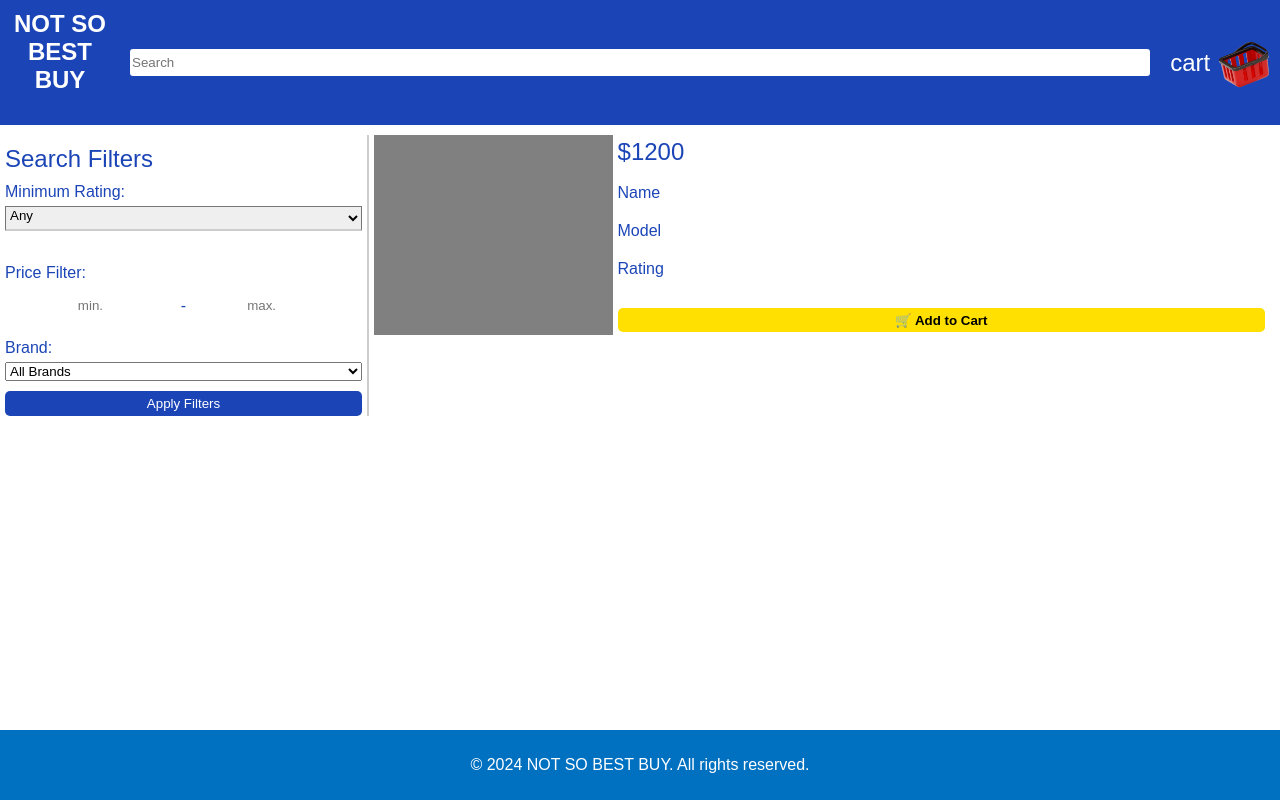
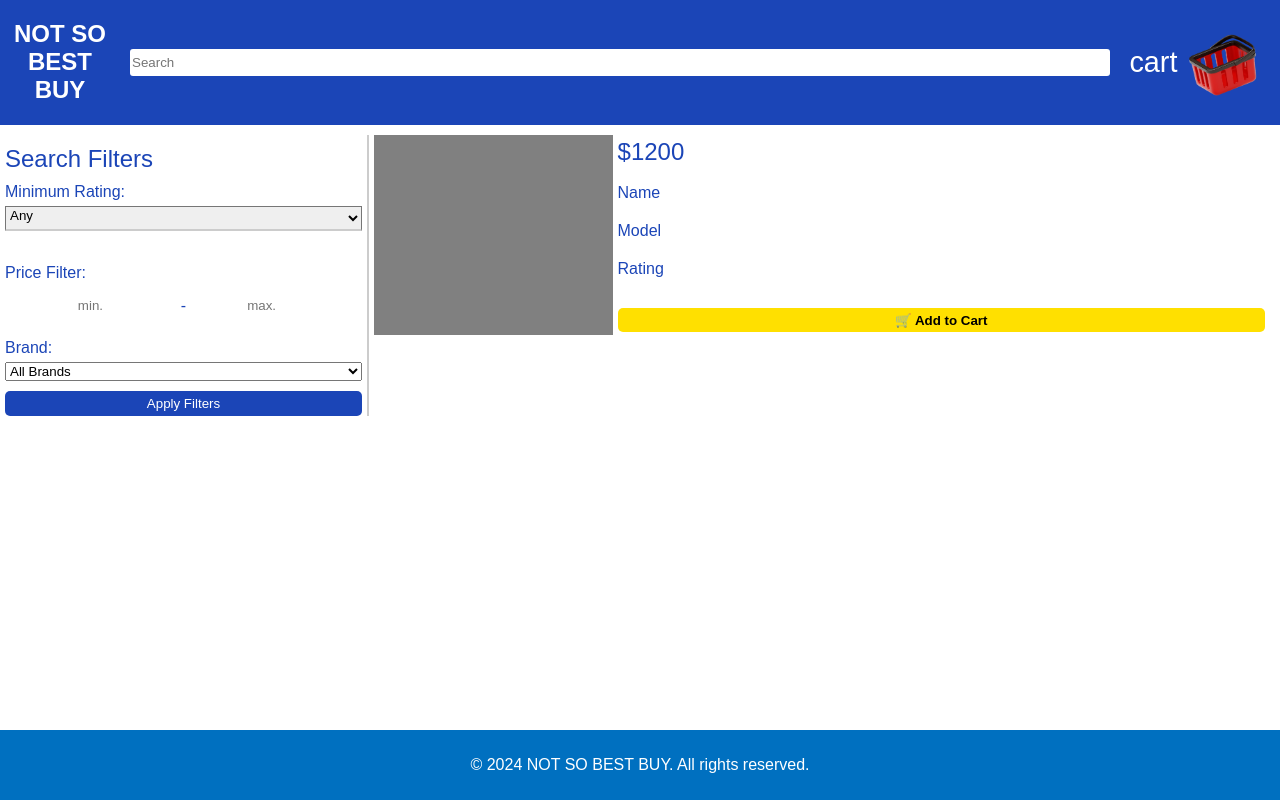
Before and after one commit to AbeGue02/no_so_best_buy, a website: page client/index.html in a window 1280 px wide. Drawn offline with Linux system fonts and the light colour scheme.

Commit message:
changed cart page link styling by increasing size, slightly changed best buy text positioning to make it more centered

```diff
--- a/client/index.html
+++ b/client/index.html
@@ -10,7 +10,7 @@
     <header>
         <h1>NOT SO BEST BUY</h1>
         <div id="search-bar-container"><input type="text" placeholder="Search"></div>
-        <div id="cart-container"><a href="shoppingCart.html">cart</a><img src="./cart.png" alt="shopping cart"></div>
+        <div id="cart-container"><h3>cart</h3><img src="./cart.png" alt="shopping cart"></div>
     </header>
     <main>
 
--- a/client/script.js
+++ b/client/script.js
@@ -1,3 +1,9 @@
+const cart = document.querySelector('#cart-container')
+cart.addEventListener('click', () => {
+    console.log()
+    window.location.href = 'shoppingCart.html'
+})
+
 //Product data
 const products = [
     { name: 'Pioneer 7', rating: 4.5, price: 799.99, brand: 'Pioneer' },
--- a/client/style.css
+++ b/client/style.css
@@ -36,10 +36,11 @@ footer {
 
 h1 {
     color: white;
-    margin: 10px 0 10px 10px;
+    margin: 8px 0 10px 10px;
     font-size: 1.2rem;
     text-align: center;
     width: 80px;
+    font-family: Arial, Helvetica, sans-serif;
 }
 
 h2 {
@@ -51,7 +52,7 @@ h2 {
     margin: 10px 0 0 0;
 }
 
-a {
+h3 {
     font-family: Arial, Helvetica, sans-serif;
     font-size: 1.2rem;
     font-weight: 400;
@@ -222,12 +223,12 @@ label {
         font-size: 1.5rem;
         height: 100px;
         width: 100px;
-        margin: 10px 0 0 10px;
+        margin: 20px 0 0 10px;
 
     }
 
-    a {
-        font-size: 1.5rem;
+    h3 {
+        font-size: 1.8rem;
         text-decoration: none;
     }
 
@@ -272,4 +273,21 @@ label {
         padding: 0;
         transition: background-color 0.3s;
     }
+
+    #cart-container {
+        margin-right: 10px;
+        width: 140px;
+    }
+
+    #cart-container:hover {
+        cursor: pointer;
+        text-decoration: underline;
+        text-decoration-color: white;
+        margin-right: 10px;
+    }
+
+    img {
+        height: 80px;
+        width: auto;
+    }
 }
```
